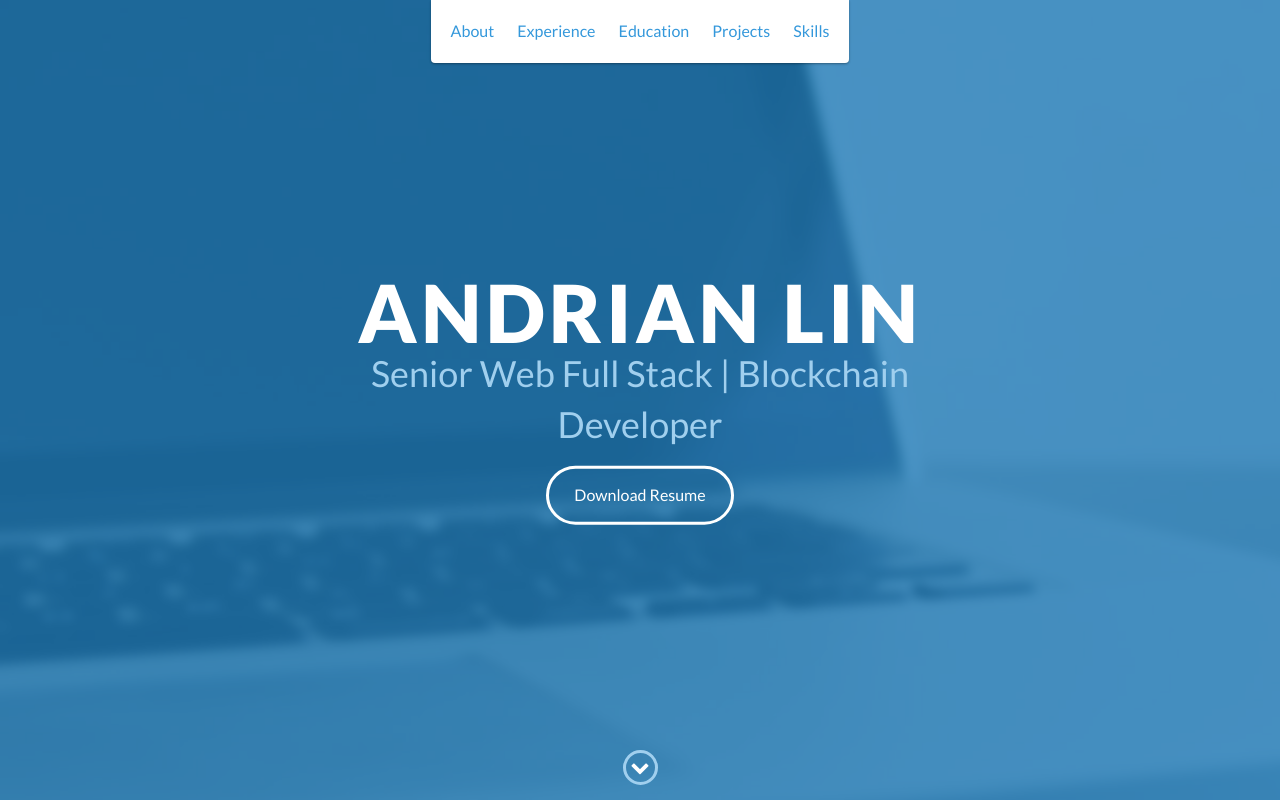
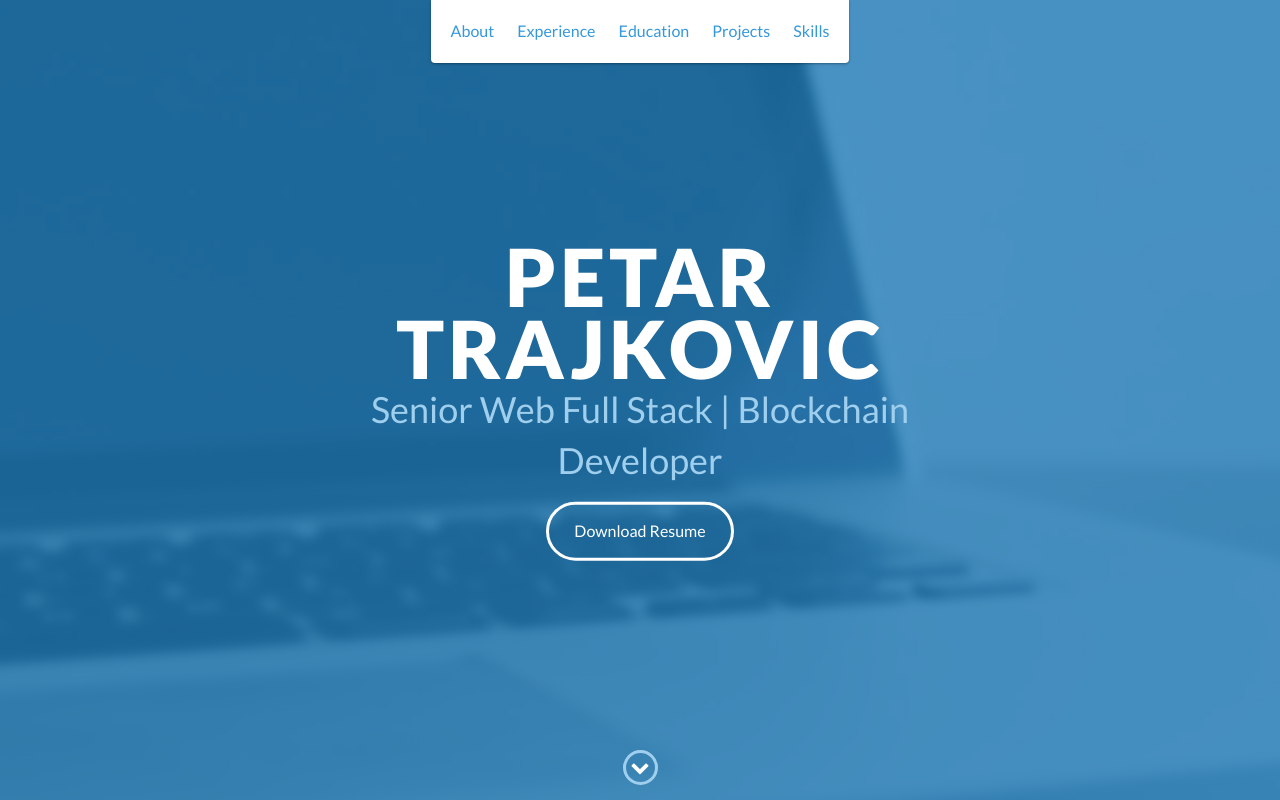
Before and after one commit to superdev1218999/portfolio, a website: page index.html in a window 1280 px wide. Shown: the top 800 px of the page. Drawn offline with nearby package versions, Linux system fonts and the light colour scheme.

Commit message:
Update index.html

```diff
--- a/index.html
+++ b/index.html
@@ -5,8 +5,8 @@
     <meta http-equiv="X-UA-Compatible" content="IE=edge" />
     <meta name="viewport" content="width=device-width, initial-scale=1" />
     <!-- here -->
-    <!-- <title>Petar Trajkovic</title> -->
-    <title>Andrian Lin</title>
+    <title>Petar Trajkovic</title>
+<!--     <title>Andrian Lin</title> -->
     <link rel="shortcut icon" href="favicon.ico" type="image/x-icon" />
     <link rel="icon" href="favicon.ico" type="image/x-icon" />
     <link
@@ -53,16 +53,16 @@
     <div id="lead">
       <div id="lead-content">
         <!-- here -->
-        <!-- <h1>Petar Trajkovic</h1> -->
-        <h1>Andrian Lin</h1>
+        <h1>Petar Trajkovic</h1>
+<!--         <h1>Andrian Lin</h1> -->
         <h2>Senior Web Full Stack | Blockchain Developer</h2>
         <!-- here -->
-        <!-- <a href="pdf/cv-PetarTrajkovic.pdf" class="btn-rounded-white"
+        <a href="pdf/cv-PetarTrajkovic.pdf" class="btn-rounded-white"
+          >Download Resume</a
+        >
+<!--         <a href="pdf/cv-AndrianLin.pdf" class="btn-rounded-white"
           >Download Resume</a
         > -->
-        <a href="pdf/cv-AndrianLin.pdf" class="btn-rounded-white"
-          >Download Resume</a
-        >
       </div>
       <!-- End #lead-content -->
 
```
